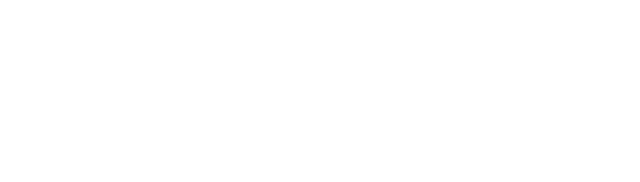
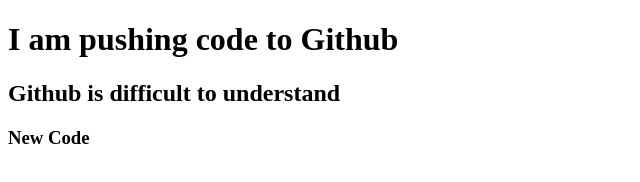
Before and after one commit to Shahriar-Nayeem/my-first-repository, a plain HTML site: page index.html in a window 1280 px wide. Shown: the whole page, without its empty margins (0-640 px from the left). Drawn offline with Linux system fonts and the light colour scheme.

Commit message:
added header

```diff
--- a/index.html
+++ b/index.html
@@ -7,6 +7,8 @@
     <title>My First GitHub Report</title>
 </head>
 <body>
-
+    <h1>I am pushing code to Github</h1>
+    <h2>Github is difficult to understand</h2>
+    <h3>New Code</h3>
 </body>
 </html>
```
